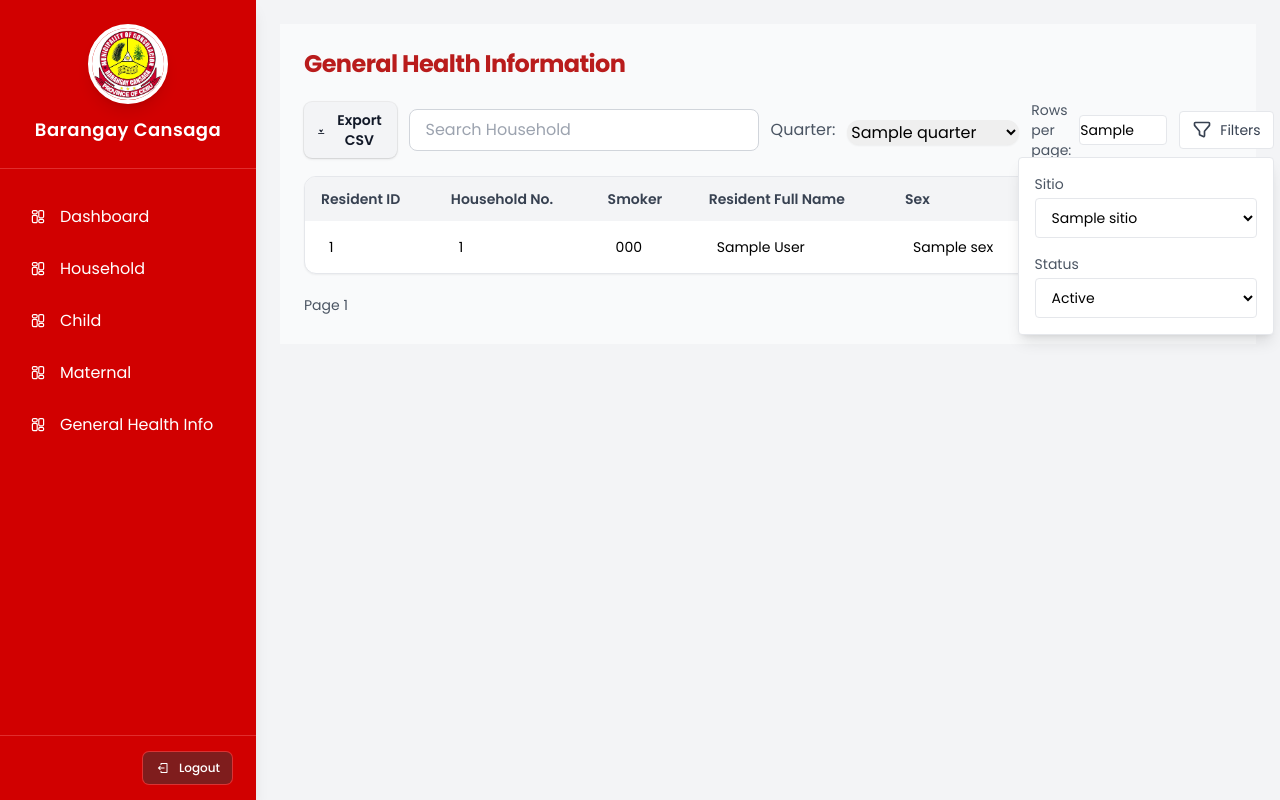
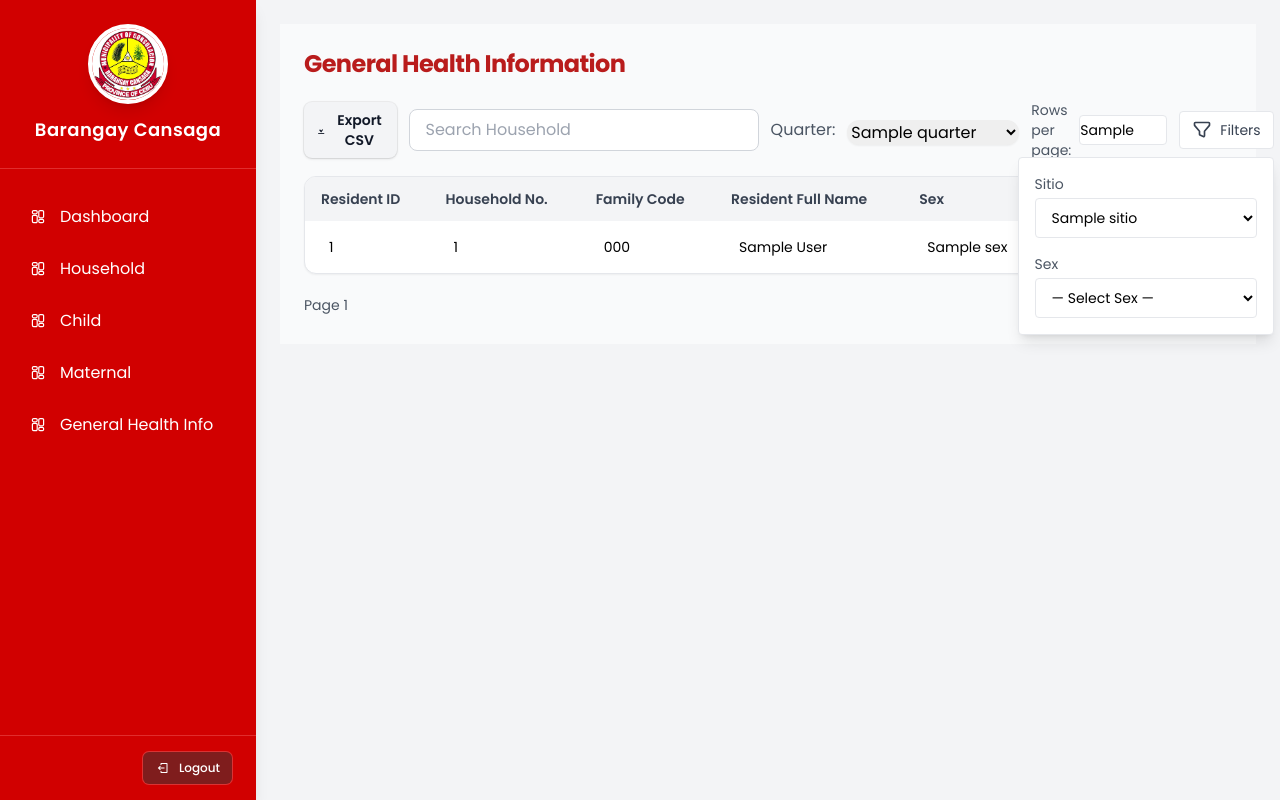
Before and after one commit to Ariadne06/lambo-web, a Django app: template bhw_module/templates/bhw_module/genInfo.html in a window 1280 px wide, after a click on "Filters". Run offline with Django 5.2, Linux system fonts and the light colour scheme; the template is opened without the code that fills it: most values are stand-ins (such as "Sample title", 1, 10 or a date in 2020); some libraries are stand-ins or nearby versions.

Commit message:
Fixing GenInfo

```diff
--- a/bhw_module/templates/bhw_module/genInfo.html
+++ b/bhw_module/templates/bhw_module/genInfo.html
@@ -79,11 +79,11 @@
           </div>
 
           <div>
-            <label for="status" class="block text-gray-600 mb-1">Status</label>
-            <select id="status" name="status" class="w-full border rounded px-3 py-2 bg-white text-sm auto-submit">
-              <option value="all">— Select Status —</option>
-              <option value="active"  {% if status == "active" %}selected{% endif %}>Active</option>
-              <option value="inactive" {% if status == "inactive" %}selected{% endif %}>Inactive</option>
+            <label for="sex" class="block text-gray-600 mb-1">Sex</label>
+            <select id="sex" name="sex" class="w-full border rounded px-3 py-2 bg-white text-sm auto-submit">
+              <option value="">— Select Sex —</option>
+              <option value="Male"  {% if sex == "Male" %}selected{% endif %}>Male</option>
+              <option value="Female" {% if sex == "Female" %}selected{% endif %}>Female</option>
             </select>
           </div>
         </div>
@@ -109,7 +109,7 @@
         <tr>
           <th class="px-4 py-3 text-left font-semibold">Resident ID</th>
           <th class="px-4 py-3 text-left font-semibold">Household No.</th>
-          <th class="px-4 py-3 text-left font-semibold">Smoker</th>
+          <th class="px-4 py-3 text-left font-semibold">Family Code</th>
           <th class="px-4 py-3 text-left font-semibold">Resident Full Name</th>
           <th class="px-4 py-3 text-left font-semibold">Sex</th>
           <th class="px-4 py-3 text-left font-semibold">Age</th>
@@ -134,7 +134,7 @@
             {% if person.household_id != 0 %}
             <tr class="hover:bg-gray-50">
               <td class="px-6 py-3">{{ person.resident_id }}</td>
-              <td class="px-6 py-3">{{ person.family_member_id }}</td>
+              <td class="px-6 py-3">{{ person.household_number }}</td>
               <td class="px-6 py-3">{{ person.family_code }}</td>
               <td class="px-6 py-3">{{ person.full_name }}</td>
               <td class="px-6 py-3">{{ person.sex }}</td>
--- a/household_module/models.py
+++ b/household_module/models.py
@@ -967,6 +967,8 @@ class Family(models.Model):
     def sp_view_all_general_health(
             query,
             quarter_id,
+            sitio_id,
+            sex,
             limit,
             offset
         ):
@@ -975,6 +977,8 @@ class Family(models.Model):
                 cursor.callproc('view_all_general_health', [
                     query,
                     quarter_id,
+                    sitio_id,
+                    sex,
                     limit,
                     offset
                 ])
```
Also changed, not shown: bhw_module/views.py (+20 -1 lines).
